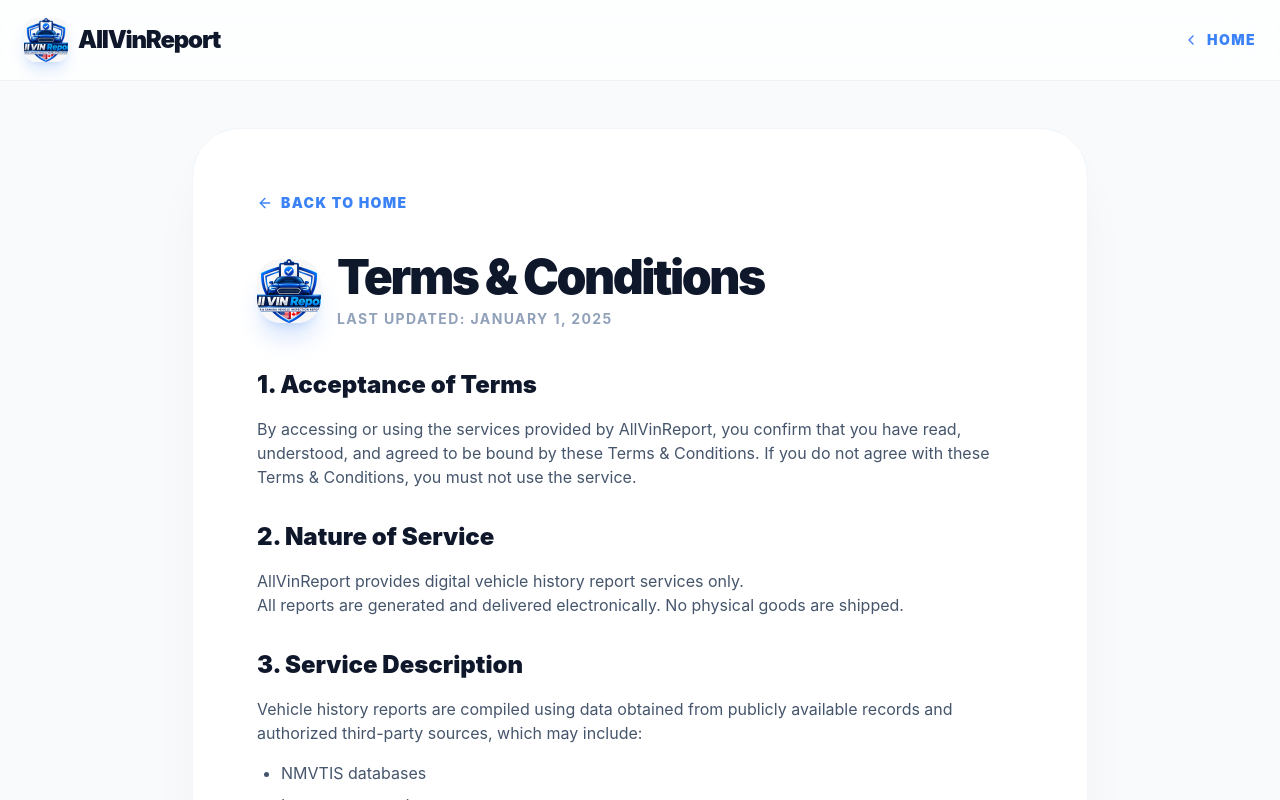
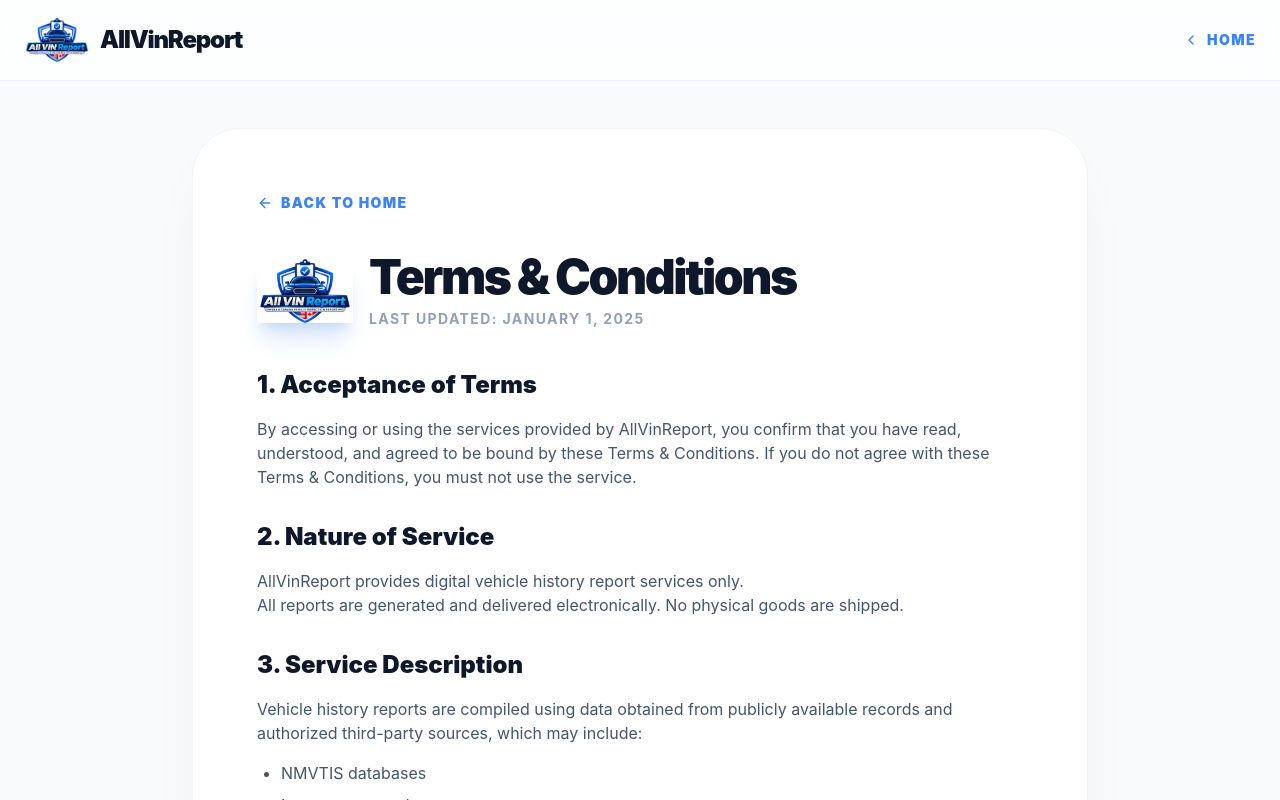
Before and after one commit to meetmuhammadrizwan-stack/TrustVIN, a React (Vite) app: page / in a window 1280 px wide. Both pictures are taken after a click on the button "Terms & Conditions". Shown: the top 800 px of the page. Built offline with nearby package versions, Linux system fonts and the light colour scheme.

Commit message:
update the logo

```diff
--- a/src/AdminDashboard.tsx
+++ b/src/AdminDashboard.tsx
@@ -339,7 +339,7 @@
       <header className="bg-white border-b border-slate-200 h-20 shrink-0 sticky top-0 z-30 shadow-sm">
         <div className="max-w-[1600px] mx-auto px-6 h-full flex items-center justify-between">
           <div className="flex items-center gap-4">
-            <img src="/allvinreport.jpeg" alt="AllVinReport Logo" className="w-10 h-10 rounded-xl object-cover shadow-lg shadow-brand-accent/20" />
+            <img src="/allvinreport.jpeg" alt="AllVinReport Logo" className="h-10 w-auto object-contain" />
             <div>
               <h1 className="text-lg font-black text-slate-900 tracking-tight">Admin Portal</h1>
               <p className="text-[10px] text-slate-400 font-bold uppercase tracking-widest">AllVinReport Control Center</p>
--- a/src/App.tsx
+++ b/src/App.tsx
@@ -257,7 +257,7 @@
               onClick={navigateToHome}
               className="flex items-center gap-2.5 hover:opacity-80 transition-opacity"
             >
-              <img src="/allvinreport.jpeg" alt="AllVinReport Logo" className="w-10 h-10 md:w-11 md:h-11 rounded-xl object-cover shadow-lg shadow-brand-accent/20" />
+              <img src="/allvinreport.jpeg" alt="AllVinReport Logo" className="h-10 md:h-11 w-auto object-contain" />
               <span className="text-2xl md:text-2xl font-black text-slate-900 tracking-tighter">AllVinReport</span>
             </motion.button>
 
@@ -1190,7 +1190,7 @@
         <div className="max-w-7xl mx-auto grid md:grid-cols-4 gap-16 pb-20 border-b border-white/5">
           <div className="space-y-8">
             <button onClick={navigateToHome} className="flex items-center gap-3 hover:opacity-80 transition-opacity">
-              <img src="/allvinreport.jpeg" alt="AllVinReport Logo" className="w-10 h-10 rounded-xl object-cover" />
+              <img src="/allvinreport.jpeg" alt="AllVinReport Logo" className="h-10 w-auto object-contain" />
               <span className="text-2xl font-black text-white tracking-tighter">AllVinReport</span>
             </button>
             <p className="text-[15px] leading-relaxed font-medium">
--- a/src/PrivacyPolicy.tsx
+++ b/src/PrivacyPolicy.tsx
@@ -26,7 +26,7 @@
         </button>
 
         <div className="flex items-center gap-4 mb-10">
-          <img src="/allvinreport.jpeg" alt="AllVinReport Logo" className="w-16 h-16 rounded-[1.5rem] object-cover shadow-xl shadow-brand-accent/20" />
+          <img src="/allvinreport.jpeg" alt="AllVinReport Logo" className="h-16 w-auto object-contain shadow-xl shadow-brand-accent/20" />
           <div>
             <h1 className="text-4xl md:text-5xl font-black text-slate-900 tracking-tighter">
               Privacy Policy
--- a/src/RefundPolicy.tsx
+++ b/src/RefundPolicy.tsx
@@ -25,7 +25,7 @@
         </button>
 
         <div className="flex items-center gap-4 mb-10">
-          <img src="/allvinreport.jpeg" alt="AllVinReport Logo" className="w-16 h-16 rounded-[1.5rem] object-cover shadow-xl shadow-brand-accent/20" />
+          <img src="/allvinreport.jpeg" alt="AllVinReport Logo" className="h-16 w-auto object-contain shadow-xl shadow-brand-accent/20" />
           <div>
             <h1 className="text-4xl md:text-5xl font-black text-slate-900 tracking-tighter">
               Refund Policy
--- a/src/TermsAndConditions.tsx
+++ b/src/TermsAndConditions.tsx
@@ -26,7 +26,7 @@
         </button>
 
         <div className="flex items-center gap-4 mb-10">
-          <img src="/allvinreport.jpeg" alt="AllVinReport Logo" className="w-16 h-16 rounded-[1.5rem] object-cover shadow-xl shadow-brand-accent/20" />
+          <img src="/allvinreport.jpeg" alt="AllVinReport Logo" className="h-16 w-auto object-contain shadow-xl shadow-brand-accent/20" />
           <div>
             <h1 className="text-4xl md:text-5xl font-black text-slate-900 tracking-tighter">
               Terms & Conditions
```
Also changed, not shown: public/allvinreport.jpeg.
